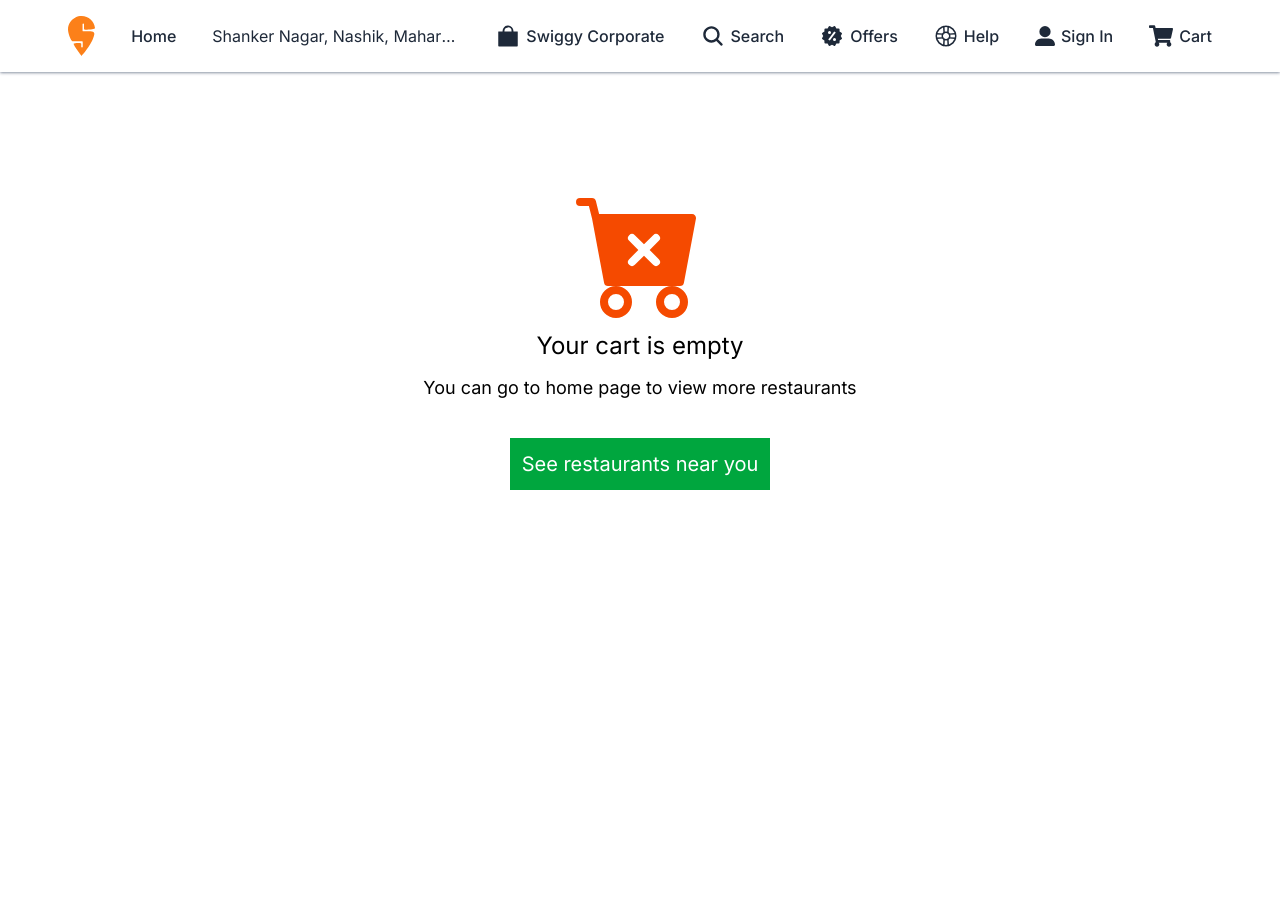
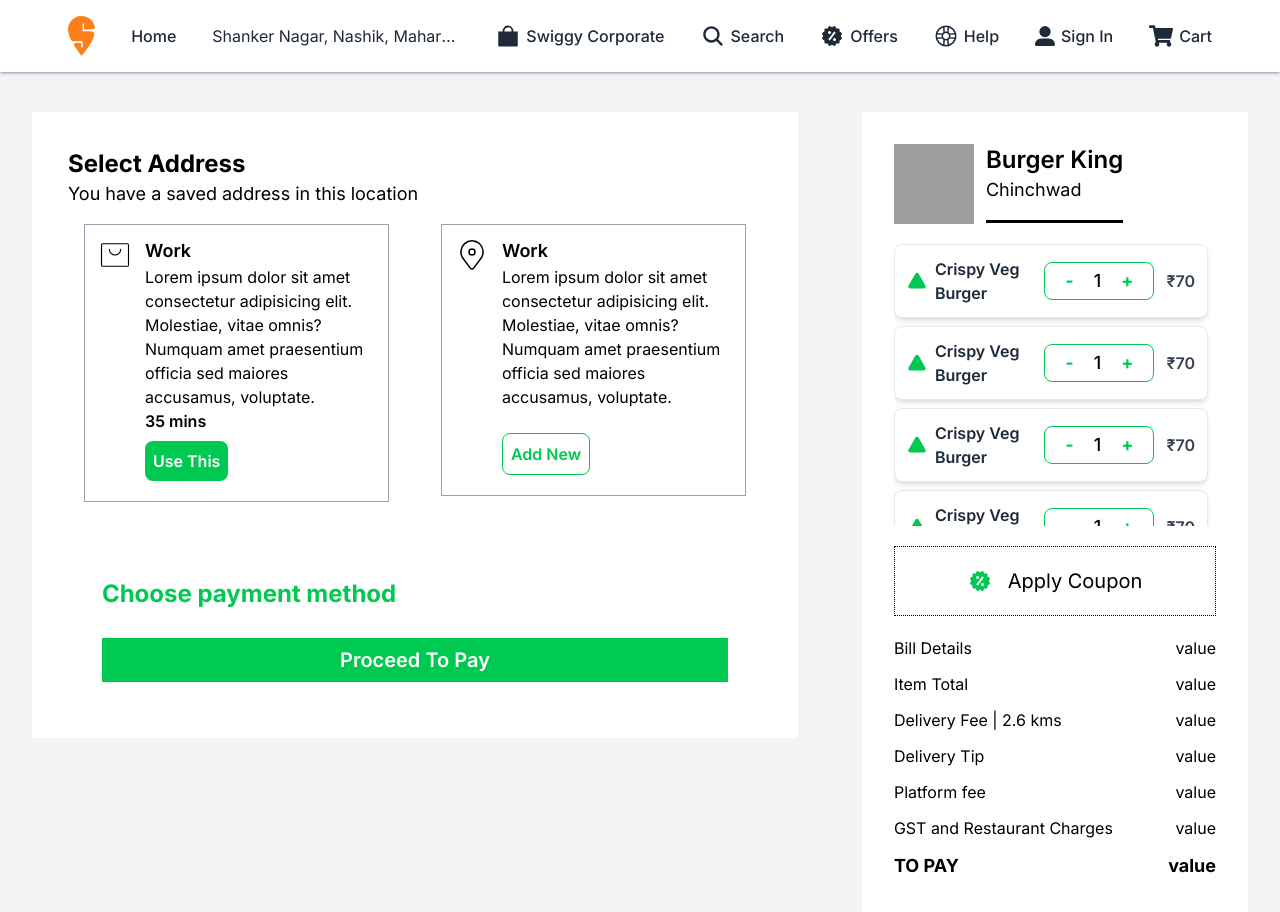
Before and after one commit to pratyushf/Swiggy-clone, a React (Vite) app: page /checkout in a window 1280 px wide. Shown: the top 912 px of the page. Before the commit the page ends 800 px from the top, so only its background shows below. Built offline with nearby package versions, Linux system fonts and the light colour scheme; grey boxes are pictures that could not be loaded.

Commit message:
Done with Cart CSS

```diff
--- a/src/Components/Cart.jsx
+++ b/src/Components/Cart.jsx
@@ -1,13 +1,20 @@
 import { BsCartXFill } from "react-icons/bs";
+import { useState } from "react";
+import CartAddress from "./CartAddress";
+import CartDetails from "./CartDetails";
 
 const Cart = () => {
   return (
-    <div className=" flex flex-col w-full h-[85vh] justify-center items-center gap-3">
-      <BsCartXFill className=" text-9xl text-orange-600"></BsCartXFill>
-      <p className=" text-2xl">Your cart is empty</p>
-      <p className=" pb-6 text-lg">You can go to home page to view more restaurants</p>
+    // <div className=" flex flex-col w-full h-[85vh] justify-center items-center gap-3">
+    //   <BsCartXFill className=" text-9xl text-orange-600"></BsCartXFill>
+    //   <p className=" text-2xl">Your cart is empty</p>
+    //   <p className=" pb-6 text-lg">You can go to home page to view more restaurants</p>
 
-      <button className=" p-3 text-xl bg-green-600 text-white">See restaurants near you</button>
+    //   <button className=" p-3 text-xl bg-green-600 text-white">See restaurants near you</button>
+    // </div>
+    <div className=" pt-20 flex bg-gray-100 w-full h-full">
+      <CartAddress/>
+      <CartDetails/>
     </div>
   );
 };
--- /dev/null
+++ b/src/Components/CartAddress.jsx
@@ -0,0 +1,56 @@
+import { PiShoppingBagThin } from "react-icons/pi";
+import { CiLocationOn } from "react-icons/ci";
+import CartPayment from "./CartPayment";
+
+const addressType = "Work";
+const esTime = 35;
+
+const CartAddress = () => {
+  return (
+    <div className=" m-8 p-9 w-2/3 bg-white h-fit">
+      <p className=" font-bold text-2xl">Select Address</p>
+      <p className=" text-lg">You have a saved address in this location</p>
+      <div className=" flex gap-5 w-full">
+        <div className=" bg-white flex gap-3 border border-gray-400 p-3 w-1/2 h-fit m-4">
+          <div>
+            <PiShoppingBagThin className=" text-4xl" />
+          </div>
+          <div>
+            <p className=" text-lg font-semibold">{addressType}</p>
+            <p>
+              Lorem ipsum dolor sit amet consectetur adipisicing elit.
+              Molestiae, vitae omnis? Numquam amet praesentium officia sed
+              maiores accusamus, voluptate.
+            </p>
+            <p className=" font-semibold">{esTime} mins</p>
+            <button className=" cursor-pointer font-semibold my-2 rounded-lg p-2 bg-green-500 text-white">
+              Use This
+            </button>
+          </div>
+        </div>
+        <div className=" bg-white flex gap-3 border border-gray-400 p-3  w-1/2 h-fit m-4">
+          <div>
+            <CiLocationOn className=" text-4xl" />
+          </div>
+
+          <div>
+            <p className=" text-lg font-semibold">{addressType}</p>
+            <p>
+              Lorem ipsum dolor sit amet consectetur adipisicing elit.
+              Molestiae, vitae omnis? Numquam amet praesentium officia sed
+              maiores accusamus, voluptate.
+            </p>
+            <button className=" font-semibold my-2 rounded-lg mt-6 p-2 text-green-500 bg-white border border-green-500 cursor-pointer">
+              Add New
+            </button>
+          </div>
+        </div>
+      </div>
+      <div className=" mt-10 w-full flex justify-center">
+        <CartPayment />
+      </div>
+    </div>
+  );
+};
+
+export default CartAddress;
--- /dev/null
+++ b/src/Components/CartDetails.jsx
@@ -0,0 +1,85 @@
+import { PiTriangleFill } from "react-icons/pi";
+import { FaCircleStop } from "react-icons/fa6";
+import { BiSolidOffer } from "react-icons/bi";
+
+const count = 1;
+
+const CartDetails = () => {
+  return (
+    <div className="h-[100vh] m-8 p-8 w-1/3 bg-white flex flex-col gap-5">
+      {/* Restaurant Info */}
+      <div className="flex gap-3">
+        <img
+          className="w-20 h-20"
+          src="https://media-assets.swiggy.com/swiggy/image/upload/fl_lossy,f_auto,q_auto,w_100,h_100,c_fill/RX_THUMBNAIL/IMAGES/VENDOR/2025/3/13/aac7db02-8335-4755-ac41-31c203687558_203925.jpg"
+          alt=""
+        />
+        <div className="border-b-3 h-fit">
+          <p className="text-2xl font-semibold">Burger King</p>
+          <p className="text-lg pb-4">Chinchwad</p>
+        </div>
+      </div>
+
+      {/* Scrollable Cart Items Section */}
+      <div className="max-h-[50vh] overflow-y-auto pr-2">
+        {[1, 2, 3, 4, 5].map((item, index) => (
+          <div
+            key={index}
+            className="w-full h-fit flex bg-white justify-between items-center p-3 shadow-md rounded-lg border border-gray-200 mb-2"
+          >
+            <PiTriangleFill className="text-green-500 text-xl" />
+            <p className="font-semibold text-gray-800 flex-1 ml-2">
+              Crispy Veg Burger
+            </p>
+            <div className="flex items-center gap-3 border border-green-500 rounded-lg px-3 py-1">
+              <button className="cursor-pointer text-green-500 text-lg font-bold px-2">-</button>
+              <span className="text-lg font-medium">{count}</span>
+              <button className="cursor-pointer text-green-500 text-lg font-bold px-2">+</button>
+            </div>
+            <p className="font-semibold text-gray-700 ml-3">₹70</p>
+          </div>
+        ))}
+      </div>
+
+      {/* Apply Coupon */}
+      <div className="cursor-pointer justify-center flex gap-4 items-center h-fit p-5 border-dotted border w-full bg-white">
+        <BiSolidOffer className="text-green-500 text-2xl" />
+        <p className="text-xl">Apply Coupon</p>
+      </div>
+
+      {/* Bill Details */}
+      <div className="flex flex-col gap-3 mt-auto">
+        <div className="flex justify-between">
+          <p>Bill Details</p>
+          <p>value</p>
+        </div>
+        <div className="flex justify-between">
+          <p>Item Total</p>
+          <p>value</p>
+        </div>
+        <div className="flex justify-between">
+          <p>Delivery Fee | 2.6 kms</p>
+          <p>value</p>
+        </div>
+        <div className="flex justify-between">
+          <p>Delivery Tip</p>
+          <p>value</p>
+        </div>
+        <div className="flex justify-between">
+          <p>Platform fee</p>
+          <p>value</p>
+        </div>
+        <div className="flex justify-between">
+          <p>GST and Restaurant Charges</p>
+          <p>value</p>
+        </div>
+        <div className="flex justify-between font-bold text-lg">
+          <p>TO PAY</p>
+          <p>value</p>
+        </div>
+      </div>
+    </div>
+  );
+};
+
+export default CartDetails;
--- /dev/null
+++ b/src/Components/CartPayment.jsx
@@ -0,0 +1,10 @@
+const CartPayment = () => {
+  return (
+    <div className=" w-[96%] h-fit p-5 bg-white flex flex-col gap-7">
+      <p className=" text-green-500 font-bold text-2xl">Choose payment method</p>
+      <button className=" cursor-pointer w-full bg-green-500 text-xl text-white py-2 font-semibold">Proceed To Pay</button>
+    </div>
+  );
+};
+
+export default CartPayment;
--- a/src/Components/Homepage.jsx
+++ b/src/Components/Homepage.jsx
@@ -1,11 +1,10 @@
-
 import FoodItems from "./FoodItems";
 import TopRestaurants from "./TopRestaurants";
 import MainRestaurants from "./MainRestaurants";
 import Footer from "./Footer";
 import Login from "./Login";
 import { useSelector, useDispatch } from "react-redux";
-import { closeLoginDropdown } from "../authSlice";
+import { closeLoginDropdown } from "../utils/authSlice";
 
 function Homepage() {
   const loginDropdown = useSelector((state) => state.auth.loginDropdown);
--- a/src/Components/Login.jsx
+++ b/src/Components/Login.jsx
@@ -1,7 +1,7 @@
 import { RxCross2 } from "react-icons/rx";
 import { useState } from "react";
 import { useDispatch } from "react-redux";
-import { toggleLoginDropdown } from "../authSlice";
+import { toggleLoginDropdown } from "../utils/authSlice";
 
 const Login = () => {
   const [showRegister, setShowRegister] = useState(false);
--- a/src/Components/Navbar.jsx
+++ b/src/Components/Navbar.jsx
@@ -1,6 +1,6 @@
 import { useState } from "react";
 import { useDispatch } from "react-redux";
-import { toggleLoginDropdown } from "../authSlice";
+import { toggleLoginDropdown } from "../utils/authSlice";
 import { IoSearch, IoBagSharp, IoHelpBuoyOutline } from "react-icons/io5";
 import { BiSolidOffer } from "react-icons/bi";
 import { FaUserLarge } from "react-icons/fa6";
--- a/src/store.jsx
+++ b/src/store.jsx
@@ -1,9 +1,11 @@
 import { configureStore } from "@reduxjs/toolkit";
-import authReducer from "./authSlice";
+import authReducer from "./utils/authSlice";
+import cartReducer from "./utils/cartSlice";
 
 const store = configureStore({
   reducer: {
     auth: authReducer,
+    cart: cartReducer,
   },
 });
 
--- /dev/null
+++ b/src/utils/cartSlice.jsx
@@ -0,0 +1,36 @@
+import { createSlice } from "@reduxjs/toolkit";
+
+const cartSlice = createSlice({
+  name: "cart",
+  initialState: {
+    items: [],
+  },
+  reducers: {
+    addToCart: (state, action) => {
+      const itemIndex = state.items.findIndex(item => item.id === action.payload.id);
+      if (itemIndex !== -1) {
+        state.items[itemIndex].quantity += 1;
+      } else {
+        state.items.push({ ...action.payload, quantity: 1 });
+      }
+    },
+    removeFromCart: (state, action) => {
+      state.items = state.items.filter(item => item.id !== action.payload);
+    },
+    incrementQuantity: (state, action) => {
+      const item = state.items.find(item => item.id === action.payload);
+      if (item) item.quantity += 1;
+    },
+    decrementQuantity: (state, action) => {
+      const item = state.items.find(item => item.id === action.payload);
+      if (item && item.quantity > 1) {
+        item.quantity -= 1;
+      } else {
+        state.items = state.items.filter(item => item.id !== action.payload);
+      }
+    },
+  },
+});
+
+export const { addToCart, removeFromCart, incrementQuantity, decrementQuantity } = cartSlice.actions;
+export default cartSlice.reducer;
```
Also changed, not shown: src/utils/authSlice.jsx (renamed from src/authSlice.jsx).
